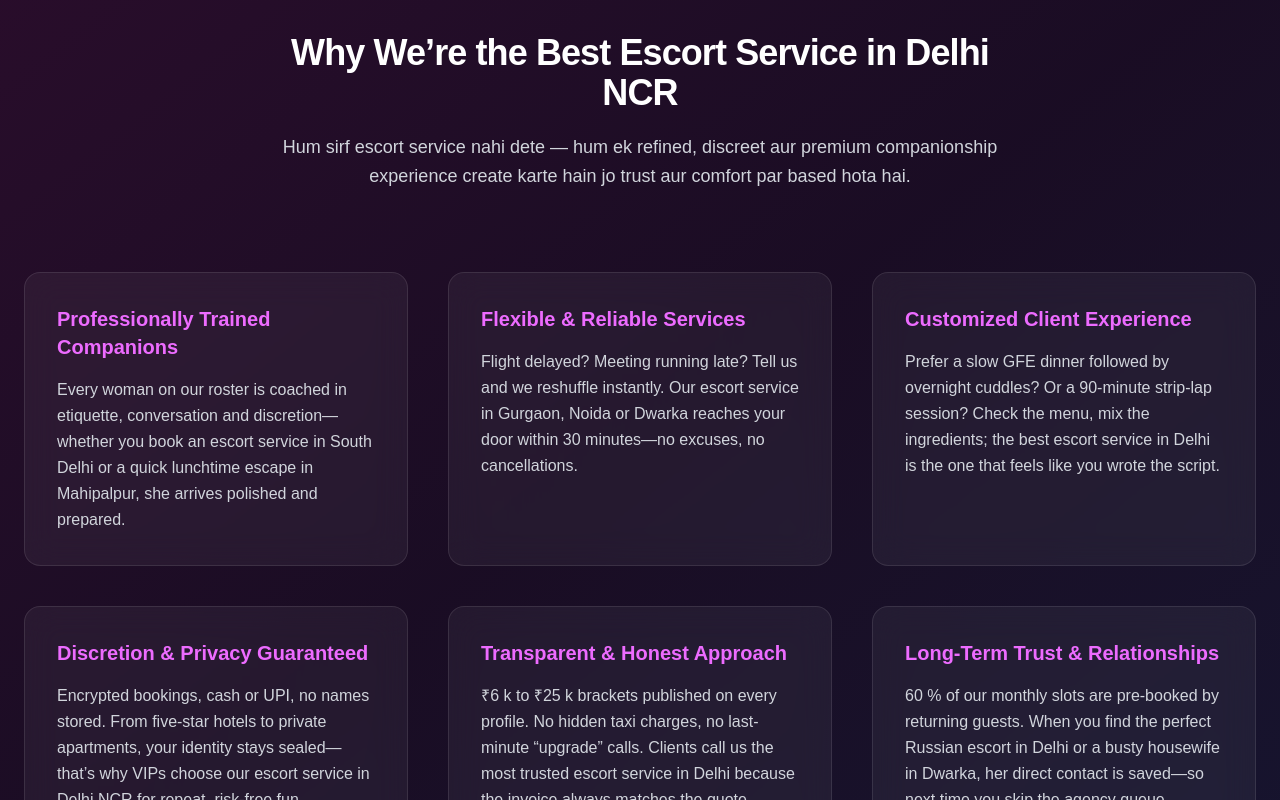
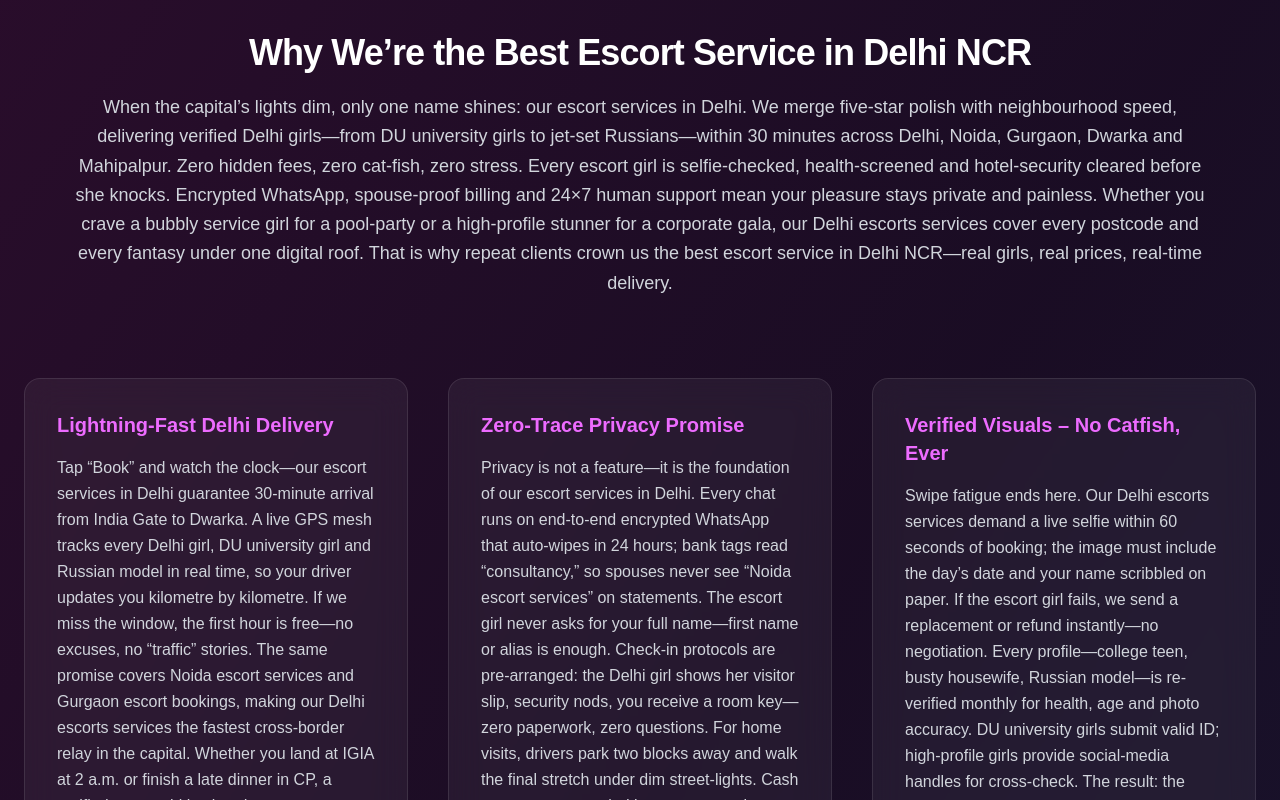
Before and after one commit to Prakash84/NewdelhiEs, a Next.js app: page /escort-service-in-delhi in a window 1280 px wide. Shown: the part 3100-3900 px from the top of the page. Built offline with nearby package versions, Linux system fonts and the light colour scheme.

Commit message:
production build ready

```diff
--- a/app/escort-service-in-delhi/Servicpage.js
+++ b/app/escort-service-in-delhi/Servicpage.js
@@ -74,9 +74,9 @@ const points = [
   },
 ];
 const steps = [
-  { num: 1, title: 'Profile select karein', icon: '👤' },
-  { num: 2, title: 'WhatsApp par availability check karein', icon: '💬' },
-  { num: 3, title: 'Time & location confirm karein', icon: '📍' },
+  { num: 1, title: 'select Profile', icon: '👤' },
+  { num: 2, title: 'check availability throught WhatsApp', icon: '💬' },
+  { num: 3, title: 'confirm Time & location ', icon: '📍' },
   { num: 4, title: 'Relax and enjoy premium companionship', icon: '✨' },
 ];
 const pillars = [
@@ -345,13 +345,19 @@ const pillars = [
   <div className="relative max-w-7xl mx-auto px-6">
 
     {/* Heading */}
-    <div className="text-center max-w-3xl mx-auto mb-20">
+    <div className="text-center max-w-7xl mx-auto">
       <h2 className="text-3xl md:text-4xl font-extrabold tracking-tight">
         Why We’re the Best Escort Service in Delhi NCR
       </h2>
+      {/* <p className="mt-5 text-gray-300 text-lg leading-relaxed">
+        When the capital’s lights dim, only one name shines: our escort services in Delhi. We merge five-star polish with neighbourhood speed, delivering verified Delhi girls—from DU university girls to jet-set Russians—within 30 minutes across Delhi, Noida, Gurgaon, Dwarka and Mahipalpur. Zero hidden fees, zero cat-fish, zero stress. Every escort girl is selfie-checked, health-screened and hotel-security cleared before she knocks. Encrypted WhatsApp, spouse-proof billing and 24×7 human support mean your pleasure stays private and painless. Whether you crave a bubbly service girl for a pool-party or a high-profile stunner for a corporate gala, our Delhi escorts services cover every postcode and every fantasy under one digital roof. That is why repeat clients crown us the best escort service in Delhi NCR—real girls, real prices, real-time delivery.
+
+      </p> */}
+    </div>
+    <div className="text-center max-w-6xl mx-auto mb-20">
       <p className="mt-5 text-gray-300 text-lg leading-relaxed">
-        Hum sirf escort service nahi dete — hum ek refined, discreet aur premium
-        companionship experience create karte hain jo trust aur comfort par based hota hai.
+        When the capital’s lights dim, only one name shines: our escort services in Delhi. We merge five-star polish with neighbourhood speed, delivering verified Delhi girls—from DU university girls to jet-set Russians—within 30 minutes across Delhi, Noida, Gurgaon, Dwarka and Mahipalpur. Zero hidden fees, zero cat-fish, zero stress. Every escort girl is selfie-checked, health-screened and hotel-security cleared before she knocks. Encrypted WhatsApp, spouse-proof billing and 24×7 human support mean your pleasure stays private and painless. Whether you crave a bubbly service girl for a pool-party or a high-profile stunner for a corporate gala, our Delhi escorts services cover every postcode and every fantasy under one digital roof. That is why repeat clients crown us the best escort service in Delhi NCR—real girls, real prices, real-time delivery.
+
       </p>
     </div>
 
@@ -361,60 +367,60 @@ const pillars = [
       {/* Card 1 */}
       <div className="bg-white/5 backdrop-blur-lg border border-white/10 rounded-2xl p-8 hover:border-fuchsia-500 transition">
         <h3 className="text-xl font-bold mb-4 text-fuchsia-400">
-          Professionally Trained Companions
+          Lightning-Fast Delhi Delivery
         </h3>
         <p className="text-gray-300 leading-relaxed">
-          Every woman on our roster is coached in etiquette, conversation and discretion—whether you book an escort service in South Delhi or a quick lunchtime escape in Mahipalpur, she arrives polished and prepared.
+         Tap “Book” and watch the clock—our escort services in Delhi guarantee 30-minute arrival from India Gate to Dwarka. A live GPS mesh tracks every Delhi girl, DU university girl and Russian model in real time, so your driver updates you kilometre by kilometre. If we miss the window, the first hour is free—no excuses, no “traffic” stories. The same promise covers Noida escort services and Gurgaon escort bookings, making our Delhi escorts services the fastest cross-border relay in the capital. Whether you land at IGIA at 2 a.m. or finish a late dinner in CP, a verified escort girl is already en-route, uniform-ready for seamless hotel entry. Speed without safety is useless; that is why every service girl carries a pre-approved visitor pass, so she glides past reception while you pour the welcome drink. Save our number once and never again scroll through fake ads—real speed, real Delhi girls, real-time pleasure.
         </p>
       </div>
 
       {/* Card 2 */}
       <div className="bg-white/5 backdrop-blur-lg border border-white/10 rounded-2xl p-8 hover:border-fuchsia-500 transition">
         <h3 className="text-xl font-bold mb-4 text-fuchsia-400">
-          Flexible & Reliable Services
+          Zero-Trace Privacy Promise
         </h3>
         <p className="text-gray-300 leading-relaxed">
-          Flight delayed? Meeting running late? Tell us and we reshuffle instantly. Our escort service in Gurgaon, Noida or Dwarka reaches your door within 30 minutes—no excuses, no cancellations.
+          Privacy is not a feature—it is the foundation of our escort services in Delhi. Every chat runs on end-to-end encrypted WhatsApp that auto-wipes in 24 hours; bank tags read “consultancy,” so spouses never see “Noida escort services” on statements. The escort girl never asks for your full name—first name or alias is enough. Check-in protocols are pre-arranged: the Delhi girl shows her visitor slip, security nods, you receive a room key—zero paperwork, zero questions. For home visits, drivers park two blocks away and walk the final stretch under dim street-lights. Cash payments are sealed in opaque envelopes; UPI receipts carry neutral descriptors. Whether you book a DU university girl for a quick lunch-break or a high-profile stunner for overnight Delhi hotel services, your secret stays locked. We even provide optional NDAs for celebrities and CEOs. Delhi escorts services should feel like invisible magic—ours do.
         </p>
       </div>
 
       {/* Card 3 */}
       <div className="bg-white/5 backdrop-blur-lg border border-white/10 rounded-2xl p-8 hover:border-fuchsia-500 transition">
         <h3 className="text-xl font-bold mb-4 text-fuchsia-400">
-          Customized Client Experience
+         Verified Visuals – No Catfish, Ever
         </h3>
         <p className="text-gray-300 leading-relaxed">
-          Prefer a slow GFE dinner followed by overnight cuddles? Or a 90-minute strip-lap session? Check the menu, mix the ingredients; the best escort service in Delhi is the one that feels like you wrote the script.
+         Swipe fatigue ends here. Our Delhi escorts services demand a live selfie within 60 seconds of booking; the image must include the day’s date and your name scribbled on paper. If the escort girl fails, we send a replacement or refund instantly—no negotiation. Every profile—college teen, busty housewife, Russian model—is re-verified monthly for health, age and photo accuracy. DU university girls submit valid ID; high-profile girls provide social-media handles for cross-check. The result: the Delhi girl who knocks is the girl you picked—same height, same curves, same smile. Verification extends to Noida escort services and Gurgaon bookings, ensuring service girls across NCR meet one gold standard. No Photoshop, no five-year-old glamour shots, no bait-and-switch. Simply demand “live pic” on WhatsApp and receive a fresh snapshot that makes waiting half an hour feel like Christmas morning.
         </p>
       </div>
 
       {/* Card 4 */}
       <div className="bg-white/5 backdrop-blur-lg border border-white/10 rounded-2xl p-8 hover:border-fuchsia-500 transition">
         <h3 className="text-xl font-bold mb-4 text-fuchsia-400">
-          Discretion & Privacy Guaranteed
+          Flat-Rate Transparency
         </h3>
         <p className="text-gray-300 leading-relaxed">
-          Encrypted bookings, cash or UPI, no names stored. From five-star hotels to private apartments, your identity stays sealed—that’s why VIPs choose our escort service in Delhi NCR for repeat, risk-free fun.
+         Quote = gospel. Our escort services in Delhi list every rupee upfront—hourly fee, cab, condoms, costumes, even the strawberries you didn’t order. Extend mid-session? The meter continues at exactly 50% of the hourly rate, displayed in real time on your phone. Gurgaon escort bookings carry zero “toll surcharge”; Noida escort services skip phantom “late-night fee.” Invoices email as neutral “consultancy,” keeping banks and spouses blind. If a Delhi girl overstays by mutual fun, extra minutes are rounded down, never up. Tips are optional, never solicited. We publish a live price grid updated weekly, so a service girl in South Delhi costs the same tonight as next month. That iron-clad honesty is why Reddit threads crown us the most transparent Delhi escorts services—pleasure without pocket-pinching surprises.
         </p>
       </div>
 
       {/* Card 5 */}
       <div className="bg-white/5 backdrop-blur-lg border border-white/10 rounded-2xl p-8 hover:border-fuchsia-500 transition">
         <h3 className="text-xl font-bold mb-4 text-fuchsia-400">
-          Transparent & Honest Approach
+          24×7 Human Support – No Bots, No Hold Music
         </h3>
         <p className="text-gray-300 leading-relaxed">
-          ₹6 k to ₹25 k brackets published on every profile. No hidden taxi charges, no last-minute “upgrade” calls. Clients call us the most trusted escort service in Delhi because the invoice always matches the quote.
+          At 3 a.m. you need answers, not automated emojis. One WhatsApp number connects you to living, breathing coordinators who can swap a college girl for a high-profile girl, book a last-minute Delhi hotel services room, or split payments between card and cash. The same team tracks your escort girl live, sends driver updates and checks “safe word” comfort after 30 minutes. We speak Hindi, English and basic Russian for Moscow models. Whether you’re stuck in Gurugram traffic or need a Noida escort service at dawn, a human replies within 90 seconds—no bots, no IVR loops. Support stays online until you text “all good,” making our Delhi escorts services the friendliest hotline in the capital.
         </p>
       </div>
 
       {/* Card 6 */}
       <div className="bg-white/5 backdrop-blur-lg border border-white/10 rounded-2xl p-8 hover:border-fuchsia-500 transition">
         <h3 className="text-xl font-bold mb-4 text-fuchsia-400">
-          Long-Term Trust & Relationships
+          Elite Variety – One Roof, Every Fantasy
         </h3>
         <p className="text-gray-300 leading-relaxed">
-          60 % of our monthly slots are pre-booked by returning guests. When you find the perfect Russian escort in Delhi or a busty housewife in Dwarka, her direct contact is saved—so next time you skip the agency queue.
+          DU university girls cramming for exams, ex-airhostesses who served champagne at 30,000 ft, busty housewives chasing lost thrills, Instagram-verified high-profile girls with 50k followers—our escort services in Delhi stock them all. Filter by age, language, bust size or kink; receive matching selfies in under a minute. Fancy a Gurgaon escort who speaks fluent French? Or a Noida escort service girl who can twerk to Punjabi beats? We’ve got her. Each service girl is health-screened monthly, trained in five-star hospitality and briefed on hotel key-card quirks. One menu, infinite flavours—no need to juggle multiple agencies. That depth is why pleasure-seekers label us the ultimate Delhi escorts services supermarket.
         </p>
       </div>
 
```
